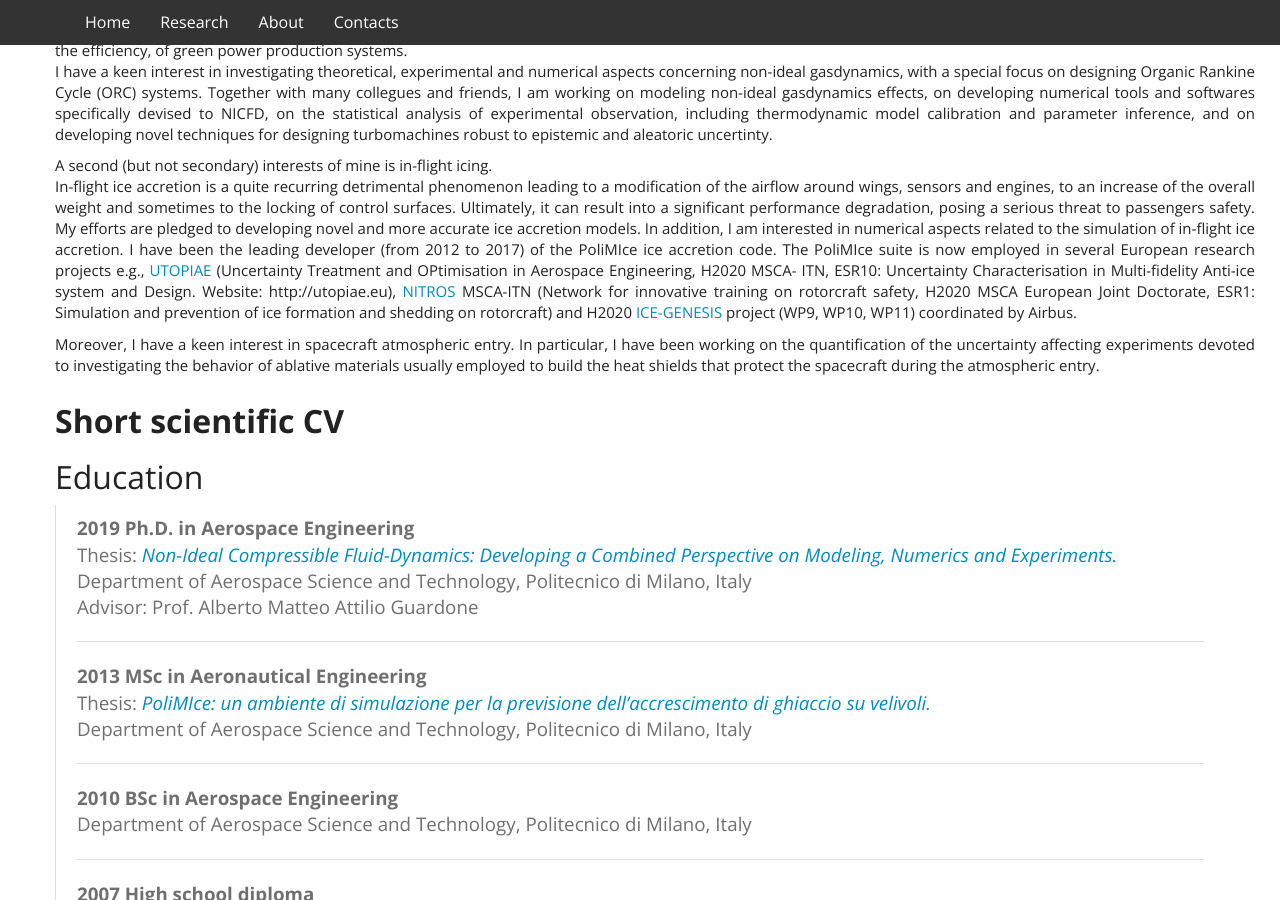
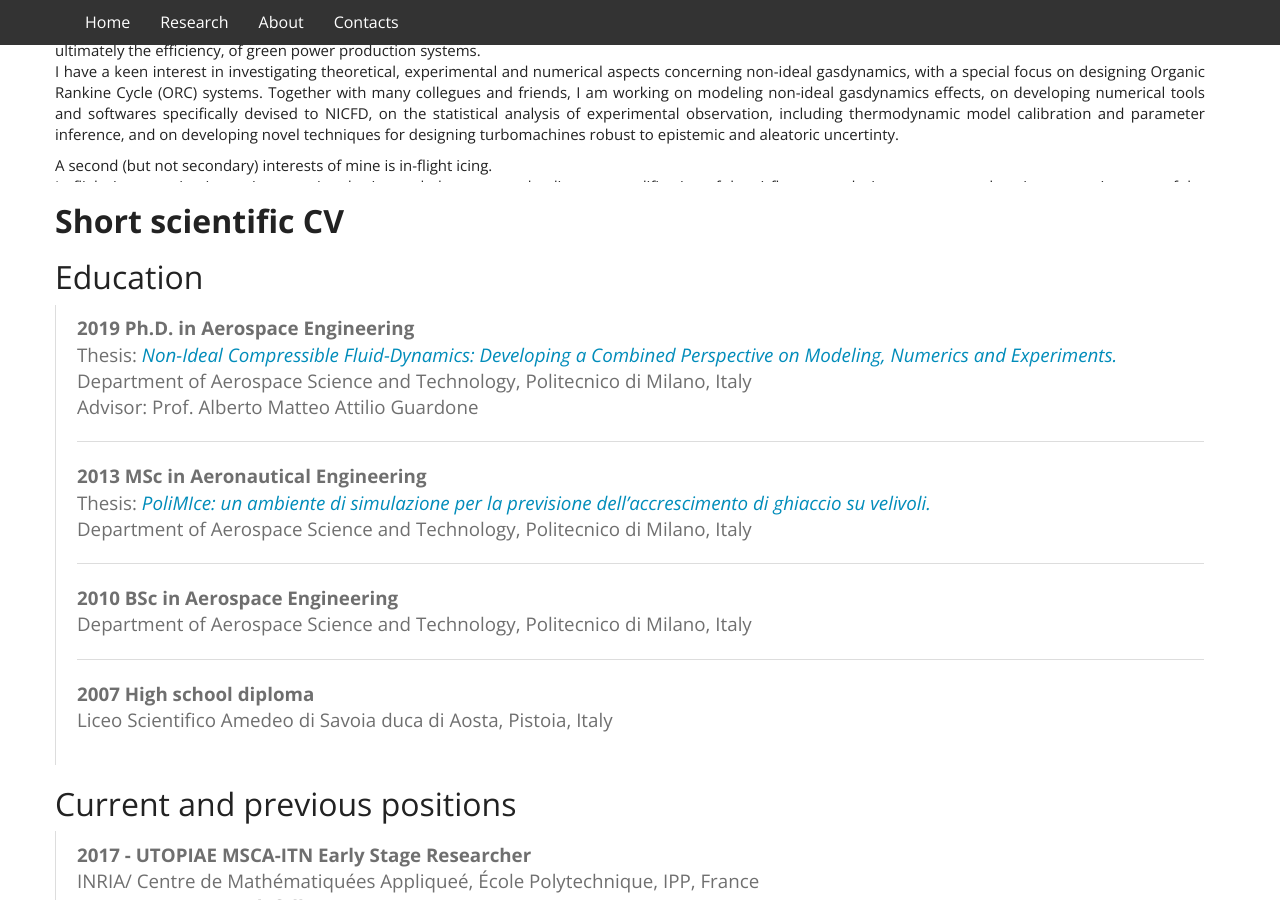
Before and after one commit to LaSerpe/LaSerpe.github.io, a Jekyll site: the page built from index.html, in a window 1280 px wide and 900 px high, scrolled down 793 px. Built offline with Jekyll 4.4.1, drawn with Linux system fonts in a browser that asks for light colours; nearby versions of some CDN libraries; library files that are not in the unit come from our copies.

Commit message:
scroll experiment

```diff
--- a/index.html
+++ b/index.html
@@ -34,7 +34,7 @@
 
     <div class="row";>
     	<h2 class="header-light regular-pad"> <b>Research interests and commitment</b></h2>
-        <div class="col-md-18"; style="height:500px;width:1200px;overflow:auto";>
+        <div class="col-md-18"; style="height:300px;width:1150px;overflow:auto";>
 			<p class="breakAfter"; style="text-align:justify;">
 				The growing concern about the issue of environmental pollution and global warming calls for unprecedented research efforts fostering a transition towards a greener society.
 				I am committed to expand our scientific knowledge and advance state-of-the-art engineering applications, to accelerate an ecological transition that can no longer be postponed.
```
